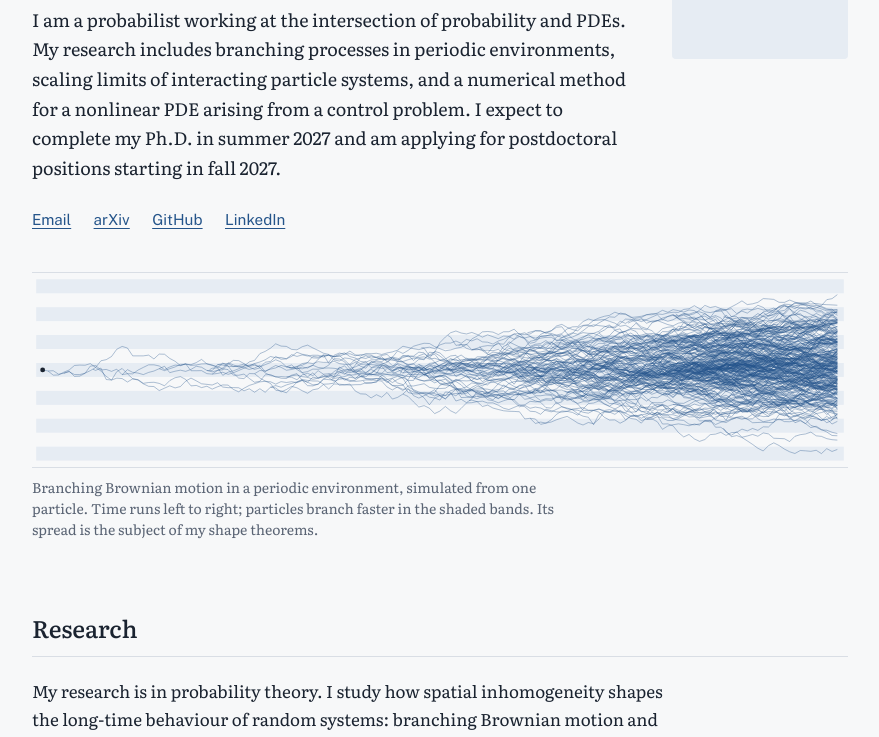
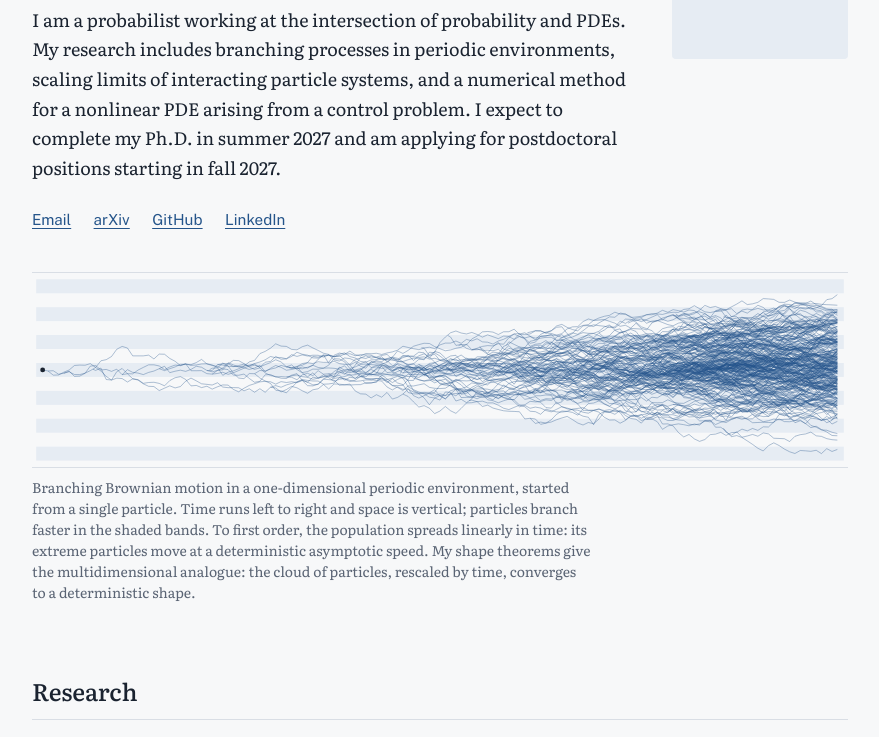
Before and after one commit to ArturoAA95/ArturoAA95.github.io, a plain HTML site: page index.html in a window 1280 px wide. Shown: the part 290-1027 px from the top of the page, without its empty margins (200-1079 px from the left). Drawn offline with nearby package versions, Linux system fonts and the light colour scheme.

Commit message:
Enhance figcaption description for clarity
Updated figcaption to provide a more detailed explanation of the branching Brownian motion.

```diff
--- a/index.html
+++ b/index.html
@@ -72,9 +72,12 @@
     <svg id="bbm" viewBox="0 0 1000 240" preserveAspectRatio="xMidYMid slice" role="img"
          aria-label="Simulated branching Brownian motion spreading out from a single particle across horizontal bands that represent a periodic environment."></svg>
     <figcaption id="bbm-caption">
-      Branching Brownian motion in a periodic environment, simulated from one
-      particle. Time runs left to right; particles branch faster in the shaded
-      bands. Its spread is the subject of my shape theorems.
+      Branching Brownian motion in a one-dimensional periodic environment, started
+      from a single particle. Time runs left to right and space is vertical;
+      particles branch faster in the shaded bands. To first order, the population
+      spreads linearly in time: its extreme particles move at a deterministic
+      asymptotic speed. My shape theorems give the multidimensional analogue: the
+      cloud of particles, rescaled by time, converges to a deterministic shape.
     </figcaption>
   </figure>
 
```
